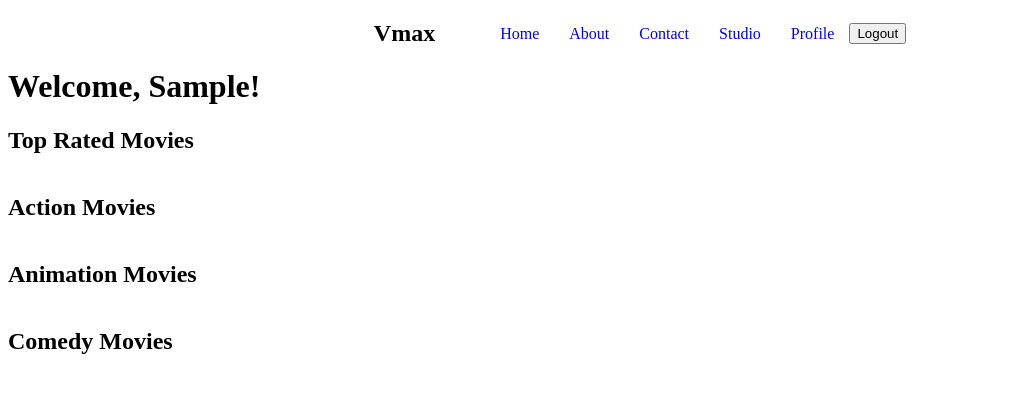
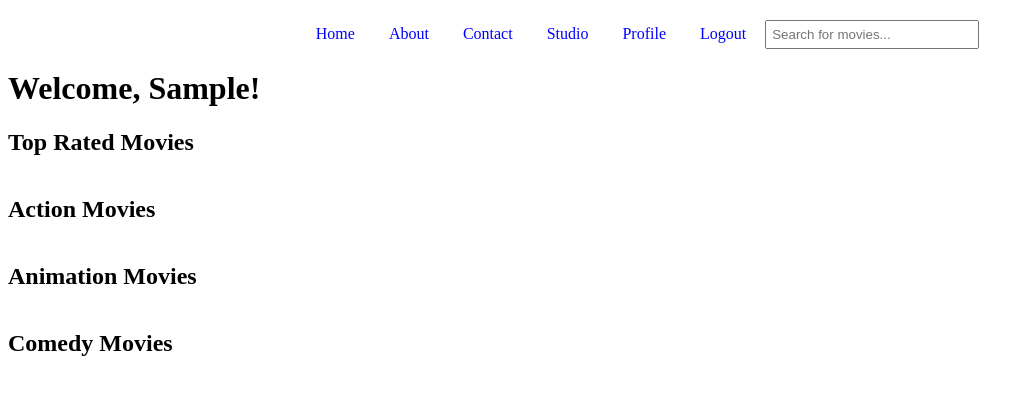
Before and after one commit to dan24-T/Movie-Recommendation-and-Rating-System, a Flask app: page /home/ in a window 1280 px wide. Shown: the top 395 px of the page, without its empty margins (0-1034 px from the left). Run offline with Flask 3, Linux system fonts and the light colour scheme; the visitor is signed in with stand-in values (Sample User, id 1); data comes from the database, SQL or seed files in the repository; data that the repository does not hold is empty.

Commit message:
new changes

```diff
--- a/main.py
+++ b/main.py
@@ -1,7 +1,8 @@
-from flask import Flask, redirect, url_for, session, flash, render_template, request
+from flask import Flask, redirect, url_for, session, flash, render_template, request, jsonify
 import sqlite3
 import os
 import pandas as pd
+import json
 
 # Import Blueprints
 from auth import auth
@@ -306,6 +307,47 @@ def undo_downvote_review(movie_id, review_id):
     conn.close()
     return redirect(url_for('movie_details', movie_id=movie_id))
 
+@app.route('/search_suggestions')
+def search_suggestions():
+    query = request.args.get('query', '')
+    conn = sqlite3.connect('database.db')
+    cur = conn.cursor()
+    cur.execute("SELECT id, title FROM movies WHERE title LIKE ?", ('%' + query + '%',))
+    movies = cur.fetchall()
+    conn.close()
+
+    return jsonify([{'id': movie[0], 'title': movie[1]} for movie in movies])
+
+@app.route('/searched_movies')
+def searched_movies():
+    query = request.args.get('query', '')
+    conn = sqlite3.connect('database.db')
+
+    # Get the searched movie
+    cur = conn.cursor()
+    cur.execute("SELECT * FROM movies WHERE title = ?", (query,))
+    searched_movie = cur.fetchone()
+
+    if not searched_movie:
+        flash('Movie not found.', 'error')
+        return redirect(url_for('home'))
+
+    # Get the movie's genre for content-based filtering
+    cur.execute("SELECT genres FROM movies WHERE id = ?", (searched_movie[0],))
+    movie_genres = cur.fetchone()[0]
+
+    # Content-based filtering using the genres
+    cur.execute("""
+        SELECT * FROM movies
+        WHERE genres LIKE ?
+        AND id != ?
+        LIMIT 10
+    """, ('%' + movie_genres + '%', searched_movie[0]))
+    recommended_movies = cur.fetchall()
+
+    conn.close()
+
+    return render_template('searched_movies.html', movie=searched_movie, recommendations=recommended_movies)
 
 if __name__ == '__main__':
     app.run(host='0.0.0.0', port=5002, debug=True)
--- a/static/index.js
+++ b/static/index.js
@@ -99,3 +99,28 @@ function validateMatchPassword() {
     submitButton.disabled = !isValid;
     return isValid;
 }
+
+document.getElementById('movie-search').addEventListener('input', function() {
+    let query = this.value;
+    if (query.length > 2) {
+        fetch('/search_suggestions?query=' + query)
+            .then(response => response.json())
+            .then(data => {
+                let resultsDiv = document.getElementById('search-results');
+                resultsDiv.innerHTML = '';
+                if (data.length > 0) {
+                    resultsDiv.style.display = 'block';
+                    data.forEach(movie => {
+                        let link = document.createElement('a');
+                        link.href = '/movie/' + movie.id;
+                        link.textContent = movie.title;
+                        resultsDiv.appendChild(link);
+                    });
+                } else {
+                    resultsDiv.style.display = 'none';
+                }
+            });
+    } else {
+        document.getElementById('search-results').style.display = 'none';
+    }
+});
--- a/templates/masterPage.html
+++ b/templates/masterPage.html
@@ -12,41 +12,83 @@
         .nav {
             margin-top: 20px;
             text-align: center;
-            display: flex;
-            justify-content: center;
-            align-items: center;
-        }
-        .nav .logo {
-            font-size: 24px;
-            font-weight: bold;
-            margin-right: 50px;
-            color: black;
         }
         .nav a {
             margin: 0 15px;
             text-decoration: none;
             color: blue;
         }
-        .nav a:hover {
-            text-decoration: underline;
+        .nav input[type="text"] {
+            padding: 5px;
+            width: 200px;
+        }
+        .search-dropdown {
+            position: relative;
+            display: inline-block;
+        }
+        .search-results {
+            display: none;
+            position: absolute;
+            background-color: white;
+            border: 1px solid #ccc;
+            z-index: 1;
+            width: 100%;
+        }
+        .search-results a {
+            color: black;
+            padding: 8px 16px;
+            text-decoration: none;
+            display: block;
+            text-align: left;
+        }
+        .search-results a:hover {
+            background-color: #ddd;
         }
     </style>
     <script src="{{ url_for('static', filename='index.js') }}"></script>
 </head>
 <body>
     <div class="nav">
-        <div class="logo">Vmax</div>
         <a href="{{ url_for('home') }}">Home</a>
         <a href="#">About</a>
         <a href="#">Contact</a>
         <a href="{{ url_for('studio.studio_home') }}">Studio</a>
         <a href="#">Profile</a>
-        <!-- Logout Button -->
-        <form action="{{ url_for('auth.logout') }}" method="post">
-            <button type="submit">Logout</button>
-        </form>
+        <a href="">Logout</a>
+
+        <!-- Search Bar -->
+        <div class="search-dropdown">
+            <input type="text" id="movie-search" placeholder="Search for movies...">
+            <div id="search-results" class="search-results"></div>
+        </div>
     </div>
     {% block sidebar %}{% endblock %}
     {% block body %}{% endblock %}
 </body>
+<script>
+    document.getElementById('movie-search').addEventListener('input', function() {
+        let query = this.value;
+        if (query.length > 2) {
+            fetch('/search_suggestions?query=' + query)
+                .then(response => response.json())
+                .then(data => {
+                    let resultsDiv = document.getElementById('search-results');
+                    resultsDiv.innerHTML = '';
+                    if (data.length > 0) {
+                        resultsDiv.style.display = 'block';
+                        data.forEach(movie => {
+                            let link = document.createElement('a');
+                            link.href = '/movie/' + movie.id;
+                            link.textContent = movie.title;
+                            resultsDiv.appendChild(link);
+                        });
+                    } else {
+                        resultsDiv.style.display = 'none';
+                    }
+                });
+        } else {
+            document.getElementById('search-results').style.display = 'none';
+        }
+    });
+</script>
 </html>
```
Also changed, not shown: templates/searched_movies.html (added, +20 -0 lines).
